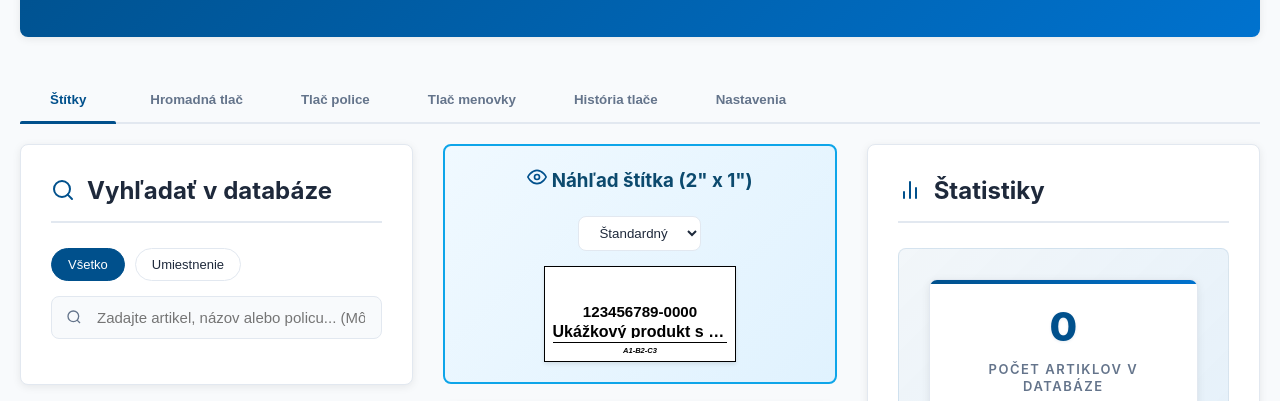
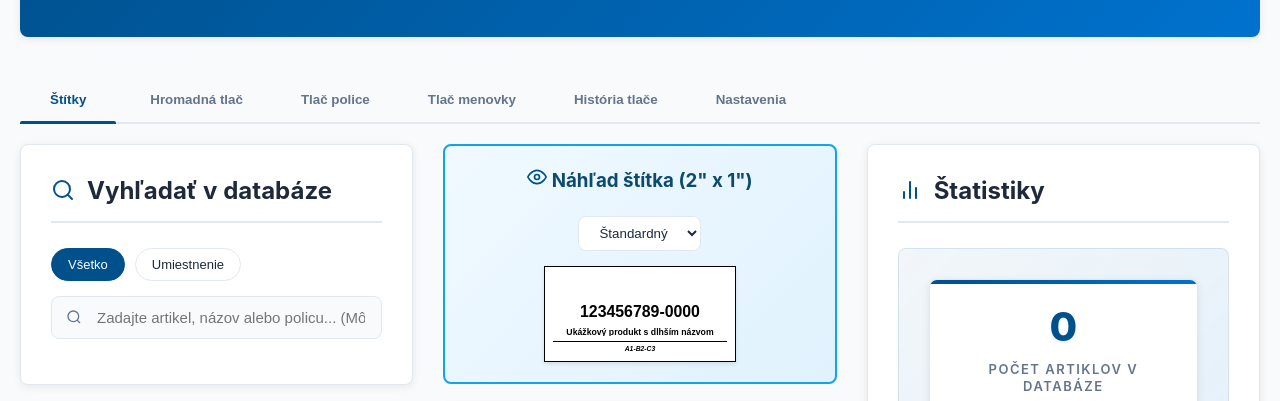
Before and after one commit to rudypady/tlac2, a plain HTML site: page tlac1.html in a window 1280 px wide. Shown: the part 137-538 px from the top of the page. Drawn offline with nearby package versions, Linux system fonts and the light colour scheme; no server answers.

Commit message:
Update styles.css

```diff
--- a/styles.css
+++ b/styles.css
@@ -17,9 +17,9 @@
     --transition: all 0.2s ease; /* Štandardný prechod */
 
     /* Premenné pre ľahké upravovanie veľkosti písma na štítkach */
-    --label-artikel-font-size: 4mm; /* Veľkosť písma pre artikel (2. riadok) */
-    --label-nazov-font-size: 2,5mm; /* Veľkosť písma pre názov produktu (3. riadok) */
-    --label-polica-font-size: 2mm; /* Veľkosť písma pre policu (5. riadok) */
+    --label-artikel-font-size: 4.2mm; /* Veľkosť písma pre artikel (2. riadok) */
+    --label-nazov-font-size: 2.3mm; /* Veľkosť písma pre názov produktu (3. riadok) */
+    --label-polica-font-size: 1.8mm; /* Veľkosť písma pre policu (5. riadok) */
     --label-barcode-height: 7mm; /* Výška čiarového kódu */
 }
 
```
